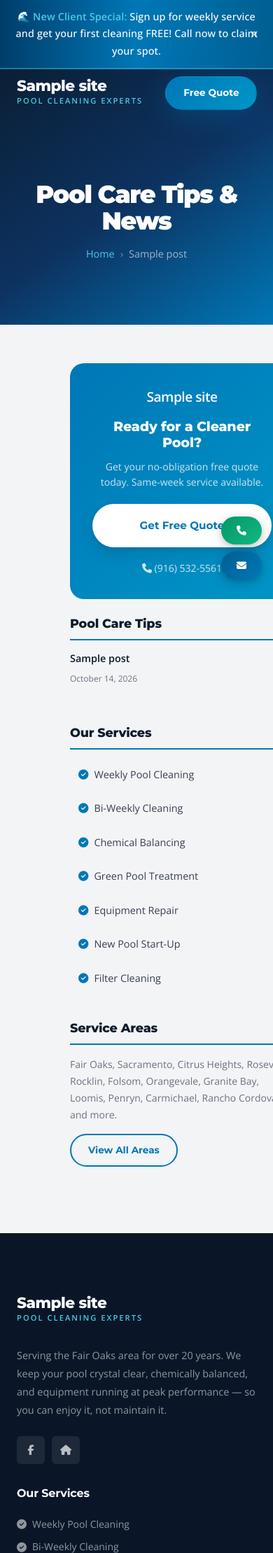
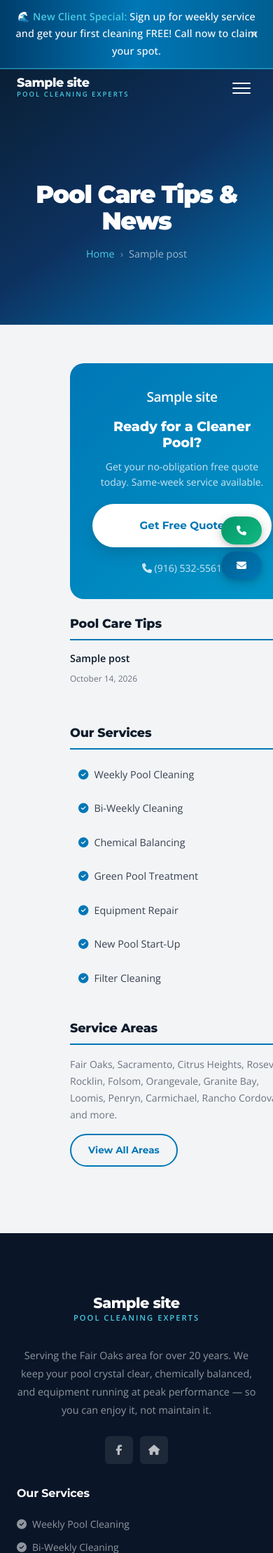
Before and after one commit to mrbriancoheni-collab/williams, a WordPress theme: template index.php in a window 390 px wide; the page is wider, and only the part inside the window is pictured. Shown: the top 2219 px of that part at 70% size. Run offline with PHP 8.4 and a stand-in for WordPress, Linux system fonts and the light colour scheme; the site name, menu and one post (Sample post) are stand-ins, and other content is empty; some libraries are stand-ins or nearby versions.

Commit message:
Fix logo rendering on mobile: header bar, nav overlay, and footer
- Mobile header (≤992px): shrink custom-logo to 42px, hide header CTA "Free Quote"
  button so logo has room, ensure text fallback is white and readable
- Mobile nav overlay: replace translateX(-50%) centering (broken with variable logo
  widths) with flex + left:0/right:0 full-width centering; add 72px top padding on
  the nav links list so they clear the logo; size overlay logo at 48px
- Mobile footer (≤768px): centre the brand column (logo, social icons, description)
  when the footer stacks to a single column; ensure custom-logo and text fallback
  both size and colour correctly

Co-Authored-By: Claude Sonnet 4.6 <noreply@anthropic.com>
Claude-Session: https://claude.ai/code/session_01A4yjGa5tK5ZwPPi32GDFx5

```diff
--- a/assets/css/design-enhancements.css
+++ b/assets/css/design-enhancements.css
@@ -692,6 +692,15 @@ body {
     aspect-ratio: 3/2;
     grid-template-columns: repeat(4, 1fr);
   }
+
+  /* Header logo: tighten on tablet */
+  img.custom-logo {
+    height: 46px !important;
+  }
+
+  .custom-logo-link {
+    height: 46px !important;
+  }
 }
 
 @media (max-width: 768px) {
@@ -751,3 +760,121 @@ body {
     right: 16px;
   }
 }
+
+/* ============================================================
+   MOBILE LOGO — header bar, overlay, footer
+   ============================================================ */
+
+/* ---- Header bar logo on mobile ---- */
+@media (max-width: 992px) {
+  /* Shrink logo to keep header compact; phone is hidden so space allows it */
+  img.custom-logo {
+    height: 42px !important;
+    max-width: 160px !important;
+  }
+
+  .custom-logo-link {
+    height: 42px !important;
+  }
+
+  /* Text fallback: keep it legible on the transparent/dark header */
+  .site-logo .logo-name,
+  a.site-logo .logo-name {
+    font-size: 1.1rem;
+    color: #ffffff;
+  }
+
+  .site-logo .logo-tagline,
+  a.site-logo .logo-tagline {
+    font-size: 0.6rem;
+    color: var(--color-accent);
+  }
+
+  /* Hide the "Free Quote" CTA button in the header on mobile to give the logo room */
+  .header-cta .btn-sm {
+    display: none;
+  }
+}
+
+/* ---- Mobile nav overlay logo ---- */
+/* When the full-screen menu opens, the logo sits at the top-centre */
+.main-nav.open .mobile-nav-logo {
+  display: flex !important;
+  justify-content: center;
+  align-items: center;
+  /* Override position: keep it centred without clipping */
+  position: absolute;
+  top: 18px;
+  left: 0;
+  right: 0;
+  transform: none;    /* remove the translateX(-50%) that needs a fixed width */
+  white-space: nowrap;
+}
+
+/* Custom logo inside the overlay */
+.main-nav.open .mobile-nav-logo .custom-logo-link {
+  display: inline-flex !important;
+  align-items: center !important;
+  height: 48px !important;
+}
+
+.main-nav.open .mobile-nav-logo img.custom-logo {
+  height: 48px !important;
+  width: auto !important;
+  max-width: 200px !important;
+}
+
+/* Text fallback inside the overlay */
+.main-nav.open .mobile-nav-logo .logo-name {
+  color: #ffffff;
+  font-size: 1.25rem;
+  font-weight: 800;
+  letter-spacing: -0.02em;
+}
+
+/* Push nav links down so they don't sit under the logo */
+.main-nav.open ul {
+  padding-top: 72px;
+}
+
+/* ---- Footer logo on mobile ---- */
+@media (max-width: 768px) {
+  /* Footer stacks to one column — logo gets full width, centre it */
+  .footer-brand {
+    text-align: center;
+  }
+
+  .footer-logo {
+    justify-content: center;
+  }
+
+  .footer-social {
+    justify-content: center;
+  }
+
+  .footer-brand-desc {
+    margin-left: auto;
+    margin-right: auto;
+    max-width: 42ch;
+  }
+
+  /* Custom logo in footer */
+  .footer-logo .custom-logo-link {
+    height: 46px !important;
+  }
+
+  .footer-logo img.custom-logo {
+    height: 46px !important;
+    max-width: 180px !important;
+  }
+
+  /* Text fallback in footer */
+  .footer-logo .logo-name {
+    font-size: 1.3rem;
+    color: #ffffff;
+  }
+
+  .footer-logo .logo-tagline {
+    color: var(--color-accent);
+  }
+}
```
